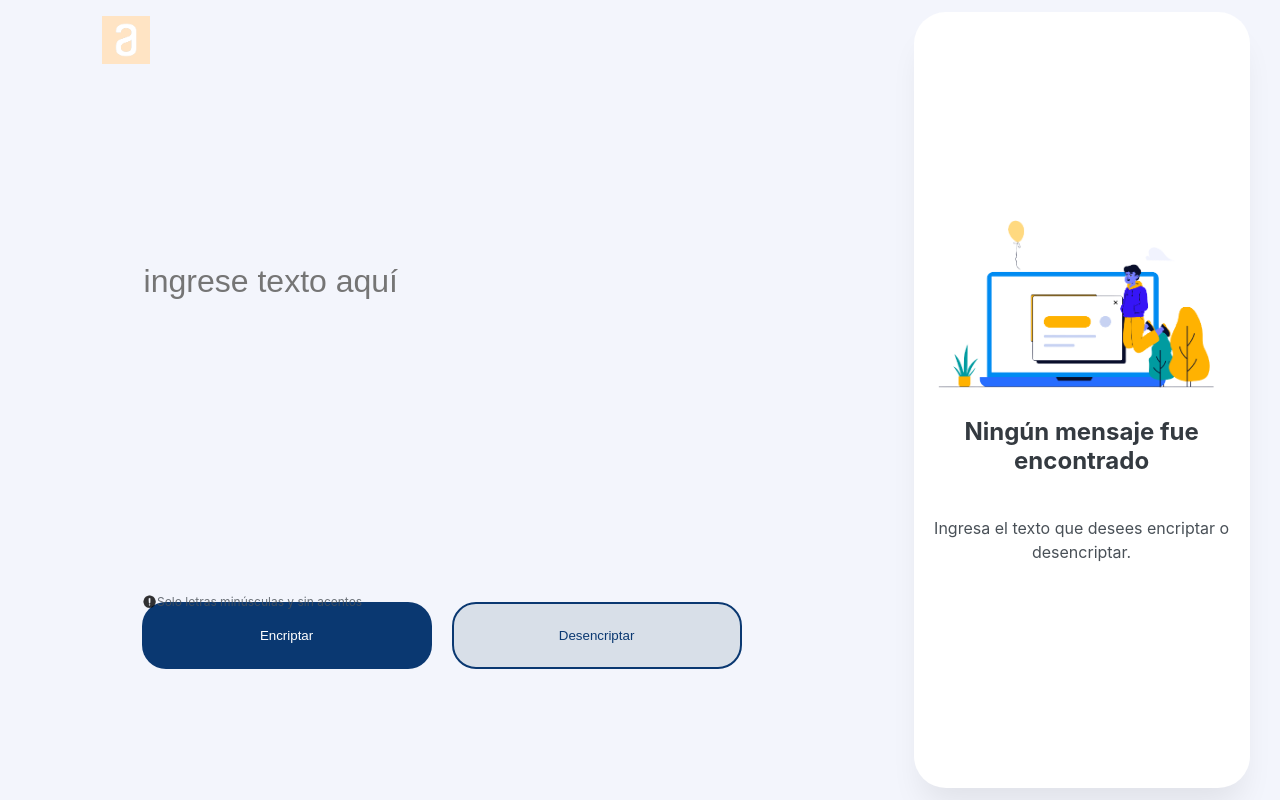
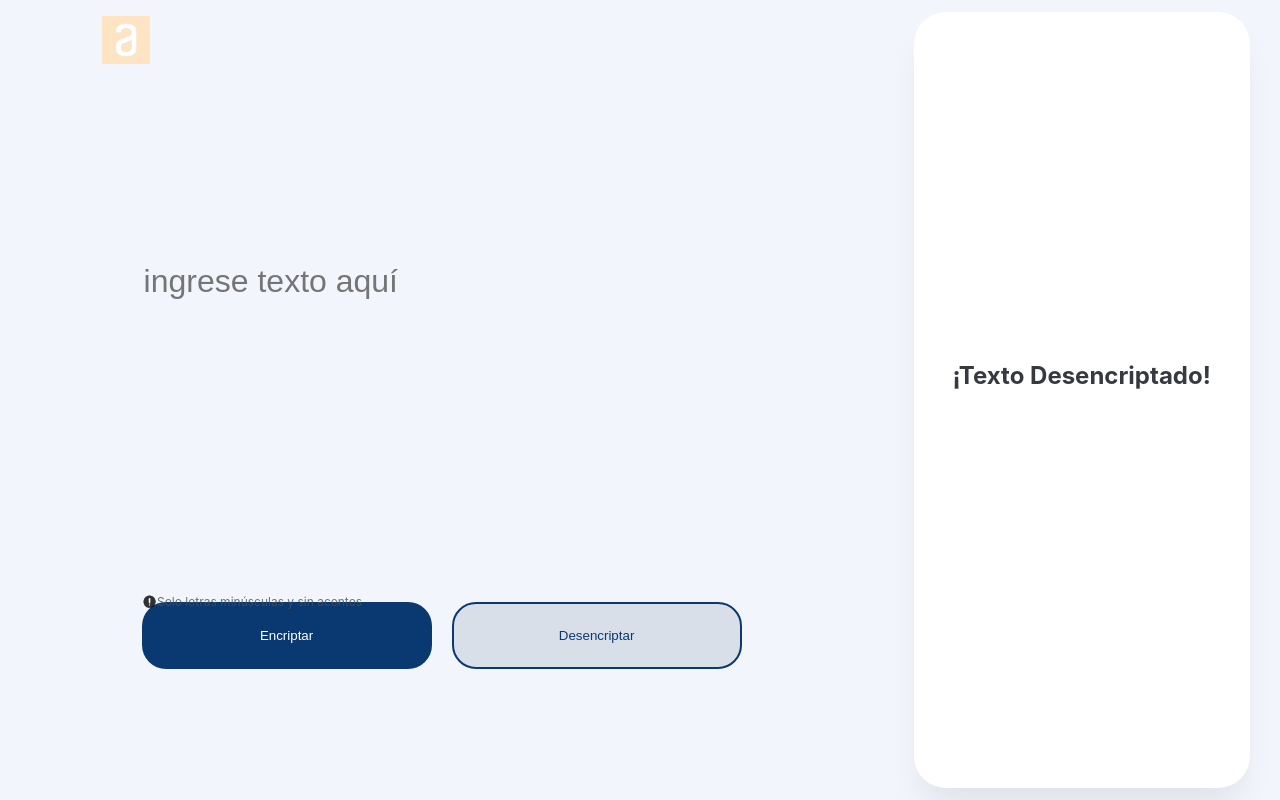
Before and after one commit to andrezmazo/challenge-oracle-one, a React (Create React App) app: page / in a window 1280 px wide. Both pictures are taken after a click on the button "Desencriptar". Built offline with nearby package versions, Linux system fonts and the light colour scheme.

Commit message:
Encrypt done

```diff
--- a/src/components/App.jsx
+++ b/src/components/App.jsx
@@ -1,18 +1,73 @@
 import logo from "../assets/logo.png";
+import React, { useState } from "react";
 import exclamation from "../assets/exclamation.png";
 import "./App.css";
 import Result from "./Result/Result.jsx";
 
 function App() {
+  var inputText = "";
+  var textSend =""
+  var prueba =""
 
-  var keyString = ""
+  const [isShown, setIsShown]= useState (true)
+  const [setPropText,setNewText] = useState('')
+  const [setTitle,setNewTitle] = useState('')
 
- const onSearch = (e) => {
-  keyString = e.target.value
-  console.log(keyString)
- }
+  const onSearch = (e) => {
+    // inputText = e.target.value;
+    setIsShown(true)
+    console.log(inputText);
+  };
+  const Encrypt = (e) => {
+    inputText= document.getElementsByClassName("input-text")[0].value
+    inputText= inputText.toLocaleLowerCase()
+    var textArray = inputText.split("");
 
 
+    for (let i = 0; i < textArray.length; i++) {
+      // contador=i
+      switch (textArray[i]) {
+        case "a":
+          textArray[i] = "ai";
+          break;
+        case "e":
+          textArray[i] = "enter";
+          break;
+        case "i":
+          textArray[i] = "imes";
+          break;
+        case "o":
+          textArray[i] = "ober";
+          break;
+        case "u":
+          textArray[i] = "ufat";
+          break;
+        default:
+          // sale =i
+          break;
+      }
+      console.log(textArray.toString())
+      textSend= textArray.toString().replaceAll(",","")
+      console.log(textSend)
+      setNewText(textSend)
+      setIsShown(false)
+      setNewTitle("¡Texto Encriptado!")
+    }
+  };
+  const Decrypt = (e) => {
+    inputText= document.getElementsByClassName("input-text")[0].value
+    textSend= inputText.toLocaleLowerCase()
+    console.log(textSend)
+    textSend =textSend.replaceAll("ai","a")
+    textSend =textSend.replaceAll("enter","e")
+    textSend =textSend.replaceAll("imes","i")
+    textSend =textSend.replaceAll("ober","o")
+    textSend =textSend.replaceAll("ufat","u")
+    console.log(textSend)
+    setNewText(textSend)
+    setIsShown(false)
+    setNewTitle("¡Texto Desencriptado!")
+  }
 
   return (
     <div className="App">
@@ -31,17 +86,25 @@ function App() {
               <p>Solo letras minúsculas y sin acentos</p>
             </div>
             <div className="box-buttons">
-              <button type="button" className="primary-button">
+              <button
+                type="button"
+                className="primary-button"
+                onClick={Encrypt}
+              >
                 Encriptar
               </button>
 
-              <button type="button" className="secondary-button">
+              <button
+                type="button"
+                className="secondary-button"
+                onClick={Decrypt}
+              >
                 Desencriptar
               </button>
             </div>
           </div>
         </div>
-        <Result />
+        <Result isShown={isShown} setPropText={setPropText} setTitle={setTitle}/>
       </div>
     </div>
   );
--- a/src/components/Result/Result.css
+++ b/src/components/Result/Result.css
@@ -5,9 +5,18 @@
   align-items: center;
   height: 97vh;
   max-width: 95%;
-  /* width: 400px; */
-  /* left: 1000px;
-  top: 40px; */
+  background: #ffffff;
+  box-shadow: 0px 24px 32px -8px rgba(0, 0, 0, 0.08);
+  border-radius: 32px;
+  flex-direction: column;
+}
+.text-result{
+  word-wrap: break-word;
+  display: flex;
+  justify-content: center;
+  align-items: center;
+  height: 97vh;
+  width: 336px;
   background: #ffffff;
   box-shadow: 0px 24px 32px -8px rgba(0, 0, 0, 0.08);
   border-radius: 32px;
@@ -45,3 +54,19 @@
   line-height: 150%;
   max-width: 336px;
 }
+
+
+h2{
+  color: #343a40;
+  font-weight: 700;
+  font-size: 24px;
+  line-height: 120%;
+  max-width: 336px;
+}
+h3{
+  color: #495057;
+  font-weight: 400;
+  font-size: 24px;
+  line-height: 150%;
+  max-width: 336px;
+}
--- a/src/components/Result/Result.jsx
+++ b/src/components/Result/Result.jsx
@@ -2,16 +2,22 @@
 import "./Result.css";
 import person from "../../assets/person.png";
 
-function Result() {
+function Result(props) {
   return (
     <div className="box-result">
-      <div className="Result">
+      <div className="Result" style={{ display: props.isShown ? "" : "none" }}>
         <div className="box-image">
           <img src={person} className="person-img" alt="logo" />
         </div>
         <p>Ningún mensaje fue encontrado</p>
         <p>Ingresa el texto que desees encriptar o desencriptar.</p>
       </div>
+      <div
+        className="text-result"
+        style={{ display: props.isShown ? "none" : "" }}
+      > <h2>{props.setTitle}</h2>
+        <h3>{props.setPropText}</h3>
+      </div>
     </div>
   );
 }
```
